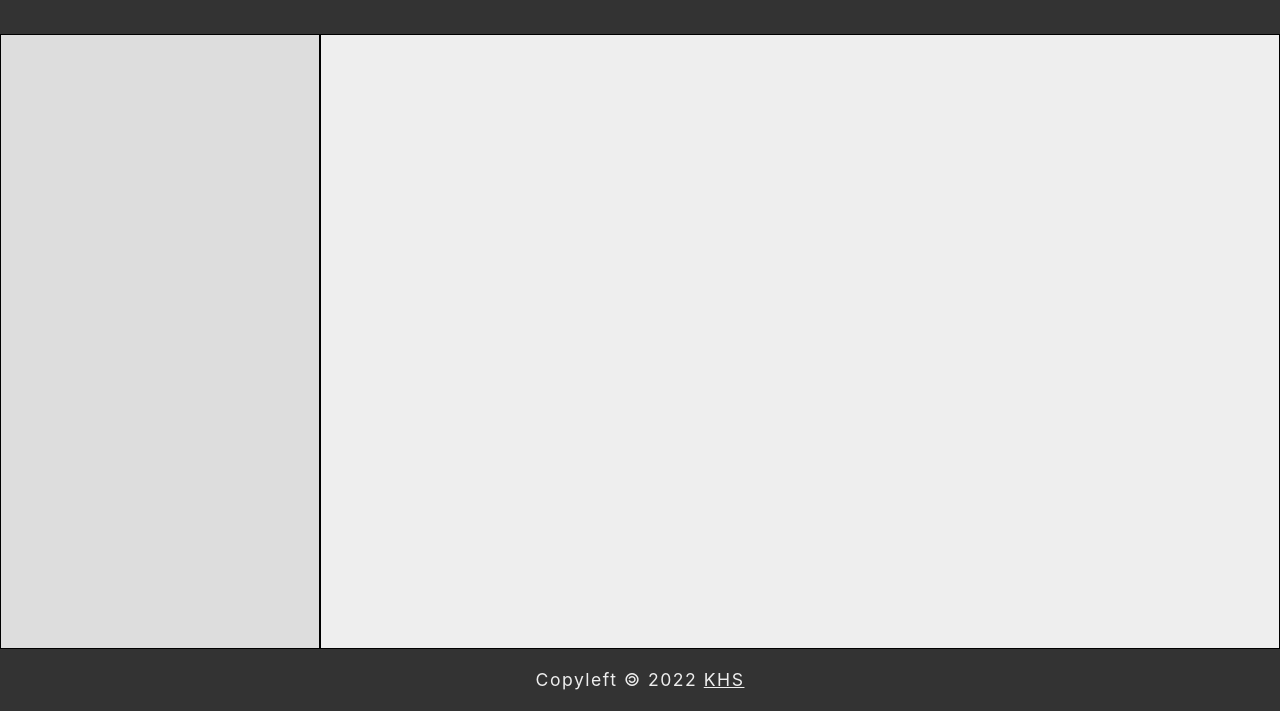
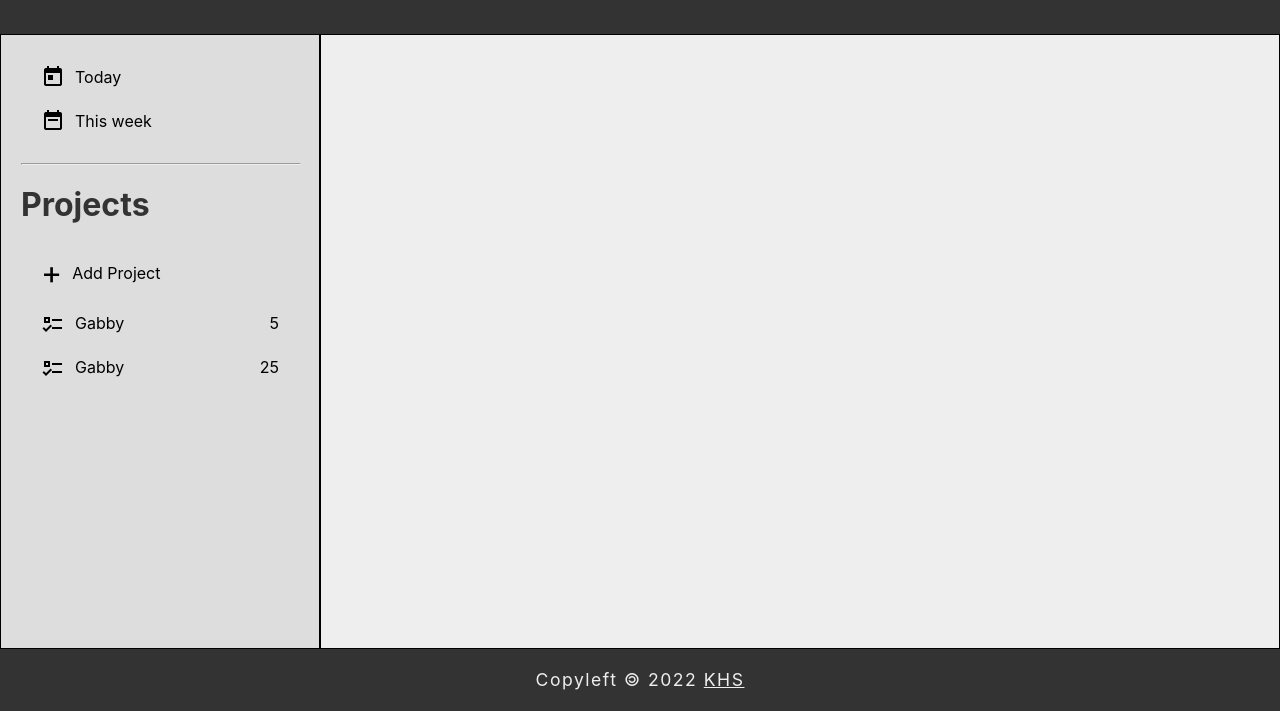
Before and after one commit to khs-kks/todo-list, a website built with webpack: page dist/index.html in a window 1280 px wide. Shown: the part 89-800 px from the top of the page. Built offline with nearby package versions, Linux system fonts and the light colour scheme.

Commit message:
Style the main page

```diff
--- a/dist/index.html
+++ b/dist/index.html
@@ -22,8 +22,41 @@
             <div class="product-name">What To Do</div>
         </div>
         <div class="main">
-            <div class="main-left"></div>
-            <div class="main-right"></div>
+            <nav class="main-left">
+                <div class="main-left-upper">
+                    <button class="today"><img src="./images/calendar-today.png" alt="Image of today">Today</button>
+                    <button class="this-week"><img src="./images/calendar-week.png"
+                            alt="Image of one calendar's week">This week</button>
+                </div>
+                <div class="main-left-lower">
+                    <hr width="100%">
+                    <h1>Projects</h1>
+                    <div class="lower-buttons">
+                        <button class="add-project"><span class="plus">+</span> Add Project</button>
+                        <button class="projects"><span class="divider"><img src="./images/format-list-checks.png"
+                                    alt="Image of checklist">Gabby </span><span class="task-count">5</span></button>
+                        <button class="projects"><span class="divider"><img src="./images/format-list-checks.png"
+                                    alt="Image of checklist">Gabby </span><span class="task-count">25</span></button>
+                    </div>
+                </div>
+            </nav>
+            <div class="main-right">
+                <!-- Empty Project -->
+                <!-- <div class="empty-project">
+                    <h1>Empty Project!</h1>
+                    <p>Create a new to-do item or delete the project.</p>
+                    <div class="empty-project-buttons">
+                        <button class="add-todo">ADD TO-DO</button>
+                        <button class="delete-project">DELETE PROJECT</button>
+                    </div>
+                </div> -->
+
+
+
+
+
+
+            </div>
         </div>
         <div class="footer">
             <footer>Copyleft 🄯 2022 <a href="https://github.com/khs-kks/todo-list" target="_blank"
--- a/dist/style.css
+++ b/dist/style.css
@@ -64,6 +64,100 @@ body {
 
 .main-left {
     background-color: var(--secondary-light);
+    padding: var(--spacing-lg);
+}
+
+.main-left-upper {
+    font-size: 1rem;
+    display: flex;
+    flex-direction: column;
+    align-items: flex-start;
+}
+
+button.today,
+button.this-week,
+button.add-project {
+    width: 100%;
+    display: flex;
+    align-items: center;
+    gap: var(--spacing-sm);
+    background-color: inherit;
+    /* outline: none; */
+    border: none;
+    border-radius: 5px;
+    cursor: pointer;
+    padding: var(--spacing-sm) var(--spacing-lg);
+}
+
+.main-left-lower {
+    margin-top: var(--spacing-lg);
+    font-size: 1rem;
+}
+
+.lower-buttons {
+    display: flex;
+    flex-direction: column;
+}
+
+span.plus {
+    font-size: 2rem;
+}
+
+span.divider {
+    display: flex;
+    align-items: center;
+    gap: var(--spacing-sm);
+}
+
+button.projects {
+    width: 100%;
+    display: flex;
+    align-items: center;
+    gap: var(--spacing-sm);
+    background-color: inherit;
+    /* outline: none; */
+    border: none;
+    border-radius: 5px;
+    cursor: pointer;
+    padding: var(--spacing-sm) var(--spacing-lg);
+    justify-content: space-between;
+}
+
+.main-left button:hover {
+    background-color: #ccc;
+}
+
+/* MAIN RIGHT  */
+/* EMPTY PROJECT  */
+.empty-project {
+    text-align: center;
+}
+
+.empty-project p {
+    font-size: 1.5rem;
+}
+
+button.delete-project,
+button.add-todo {
+    padding: var(--spacing-md);
+    background-color: var(--primary-dark);
+    color: var(--primary-light);
+    border: none;
+    border-radius: 5px;
+    cursor: pointer;
+}
+
+button.delete-project:hover,
+button.add-todo:hover {
+    background-color: var(--secondary-light);
+    color: var(--secondary-dark);
+}
+
+div.empty-project-buttons {
+    display: flex;
+    justify-content: center;
+    align-items: center;
+    gap: var(--spacing-lg);
 }
 
 /* FOOTER  */
```
Also changed, not shown: dist/images/calendar-today.png (added), dist/images/calendar-week.png (added), dist/images/format-list-checks.png (added).
